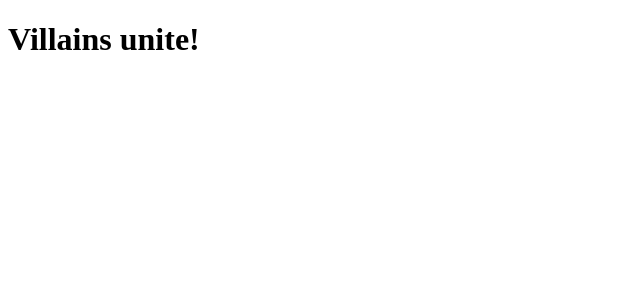
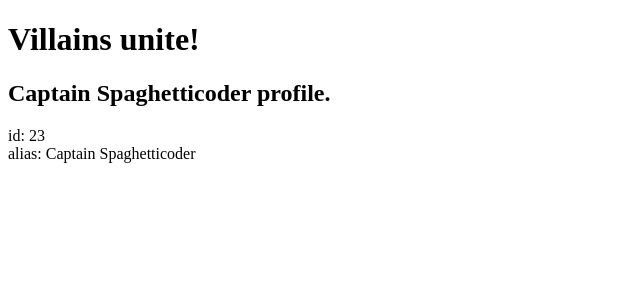
Before and after one commit to wingsuitist/villains, an Angular app: page / in a window 1280 px wide. Shown: the top 300 px of the page, without its empty margins (0-640 px from the left). Built offline with nearby package versions, Linux system fonts and the light colour scheme.

Commit message:
add first villain

```diff
--- a/src/app/app.component.html
+++ b/src/app/app.component.html
@@ -1,3 +1,12 @@
 <h1>
   {{title}}
 </h1>
+<h2>{{villain.alias}} profile.</h2>
+<div>
+  <label>id: </label>
+  {{villain.id}}
+</div>
+<div>
+  <label>alias: </label>
+  {{villain.alias}}
+</div>
--- a/src/app/app.component.ts
+++ b/src/app/app.component.ts
@@ -1,4 +1,5 @@
 import { Component } from '@angular/core';
+import { Villain } from './shared';
 
 @Component({
   selector: 'vil-root',
@@ -7,4 +8,8 @@ import { Component } from '@angular/core';
 })
 export class AppComponent {
   title = 'Villains unite!';
+  villain : Villain = {
+    id: 23,
+    alias: 'Captain Spaghetticoder'
+  };
 }
--- a/src/app/shared/index.ts
+++ b/src/app/shared/index.ts
@@ -0,0 +1 @@
+export * from './villain.model';
--- /dev/null
+++ b/src/app/shared/villain.model.ts
@@ -0,0 +1,4 @@
+export class Villain {
+  id: number;
+  alias: string;
+}
```
Also changed, not shown: 2 other files (tests, documents, lock files or other folders).
